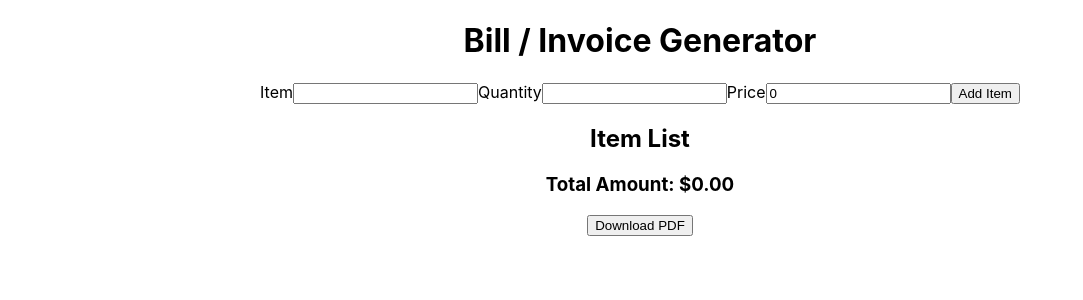
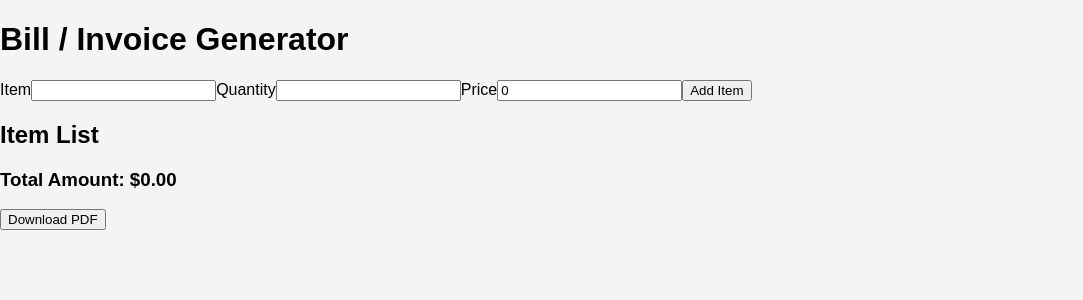
Before and after one commit to Shoaibullakhan99/b-generator, a React (Create React App) app: page / in a window 1280 px wide. Shown: the top 300 px of the page, without its empty margins (0-1083 px from the left). Built offline with nearby package versions, Linux system fonts and the light colour scheme.

Commit message:
Added few styles

```diff
--- a/src/App.css
+++ b/src/App.css
@@ -1,38 +1,10 @@
-.App {
-  text-align: center;
+* {
+  color: black;
 }
 
-.App-logo {
-  height: 40vmin;
-  pointer-events: none;
+body {
+  font-family: 'Arial', sans-serif;
+  margin: 0;
+  padding: 0;
+  background-color: #f4f4f4;
 }
-
-@media (prefers-reduced-motion: no-preference) {
-  .App-logo {
-    animation: App-logo-spin infinite 20s linear;
-  }
-}
-
-.App-header {
-  background-color: #282c34;
-  min-height: 100vh;
-  display: flex;
-  flex-direction: column;
-  align-items: center;
-  justify-content: center;
-  font-size: calc(10px + 2vmin);
-  color: white;
-}
-
-.App-link {
-  color: #61dafb;
-}
-
-@keyframes App-logo-spin {
-  from {
-    transform: rotate(0deg);
-  }
-  to {
-    transform: rotate(360deg);
-  }
-}
```
